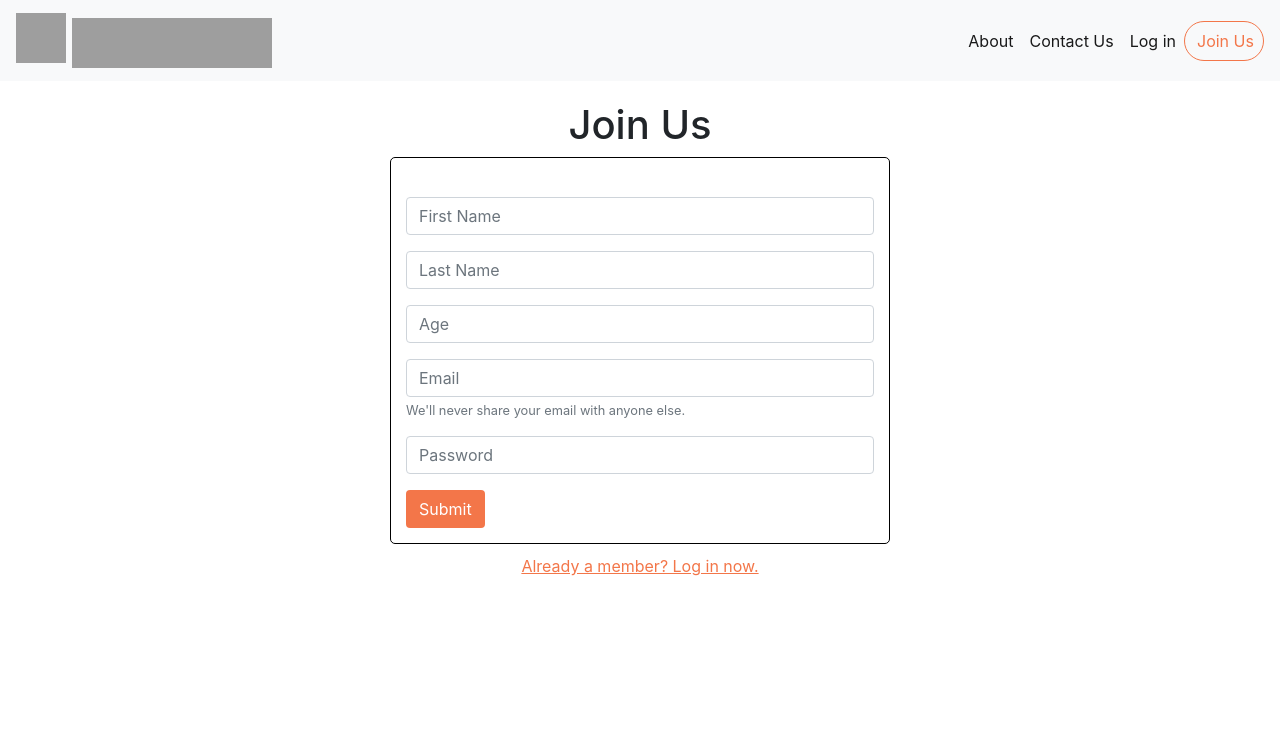
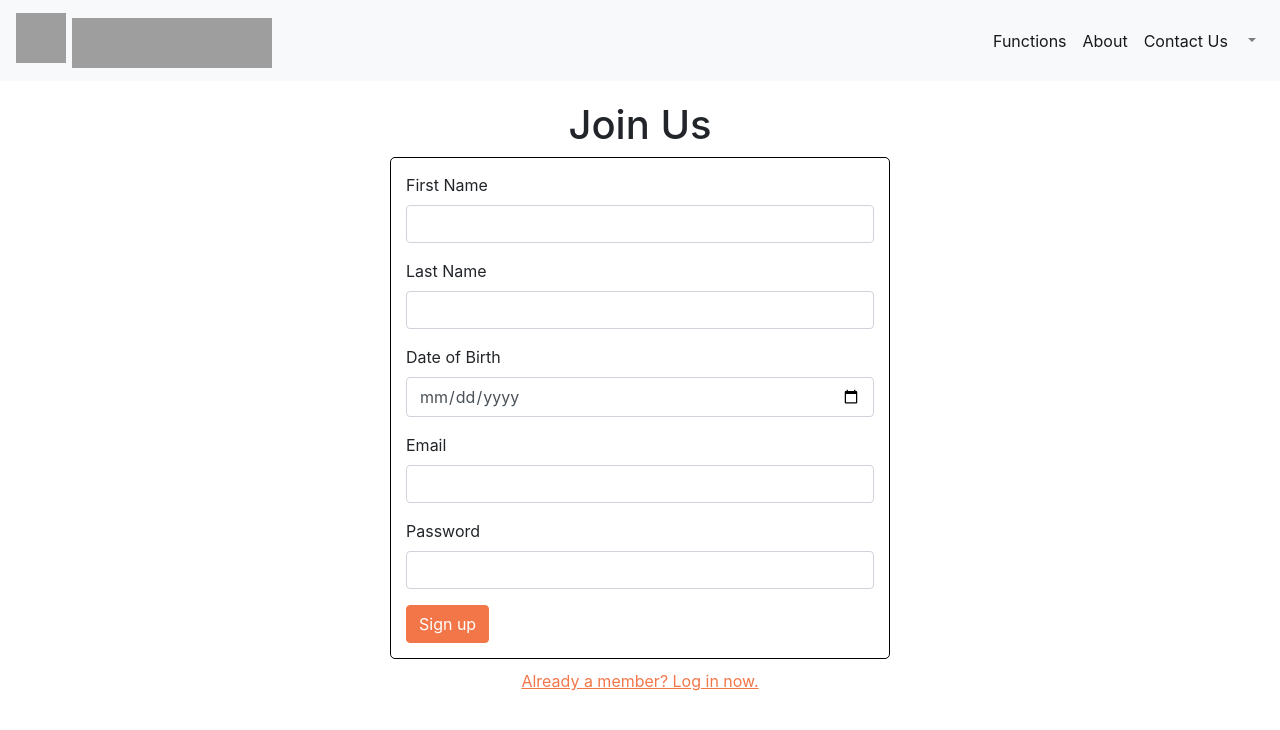
Before and after one commit to AmrMahmoud96/Project-Green, a Flask app: page /joinus in a window 1280 px wide. Shown: the top 730 px of the page. Run offline with Flask 2, Linux system fonts and the light colour scheme; some libraries are stand-ins or nearby versions; grey boxes are pictures that could not be loaded.

Commit message:
basic login/logout functionality as well as user creation
need to implement forgot password, and proper redirection.

```diff
--- a/initial project/forms.py
+++ b/initial project/forms.py
@@ -1,5 +1,8 @@
-from wtforms import  TextField, TextAreaField, SubmitField, validators, ValidationError
+from wtforms import  TextField, TextAreaField, SubmitField, validators, ValidationError, PasswordField
+from wtforms.fields.html5 import DateField
 from flask_wtf import FlaskForm
+from datetime import datetime,date
+from dateutil.relativedelta import relativedelta
 
 class ContactForm(FlaskForm):
   name = TextField("Name",[validators.DataRequired("Please enter your name.")])
@@ -7,3 +10,13 @@
   subject = TextField("Subject",[validators.DataRequired("Please enter a subject line.")])
   message = TextAreaField("Message",[validators.DataRequired("Please enter a message.")])
   submit = SubmitField("Submit")
+
+class RegisterForm(FlaskForm):
+  firstName = TextField("First Name",[validators.DataRequired("Please enter your name.")])
+  lastName= TextField("Last Name",[validators.DataRequired("Please enter your name.")])
+  dob = DateField("Date of Birth", format='%Y-%m-%d')
+  email = TextField("Email",[validators.DataRequired("Please enter your Email."),validators.Email("Please enter a valid email.")])
+  password = PasswordField("Password",[ validators.Regexp('^\w+$', message="Password must contain only letters, numbers, or underscore"),
+        validators.Length(min=8, max=25, message="Password must be betwen 8 & 25 characters"),
+        validators.DataRequired("Please enter a password.")] )
+  submit = SubmitField("Sign up")
--- a/initial project/templates/base.html
+++ b/initial project/templates/base.html
@@ -22,6 +22,17 @@
       .basecolortext{
         color:#F37649;
       }
+      /* Message flashing */
+      .flash {
+          background-color: #FBB0B0;
+          padding: 10px;
+          width: auto;
+        }
+        .btn-primary{
+          border-color:#F37649 !important;
+          background-color: #F37649 !important;
+          color:white !important;
+        }
       .joinbtn{
         width:80px;
         height:40px;
@@ -56,7 +67,7 @@
         <button class="navbar-toggler" type="button" data-toggle="collapse" data-target="#navbarNavAltMarkup" aria-controls="navbarNavAltMarkup" aria-expanded="false" aria-label="Toggle navigation">
           <span class="navbar-toggler-icon"></span>
         </button>
-            {% if values != None %}
+            {% if session['logged_in'] == None %}
             <div class="collapse navbar-collapse" id="navbarNavAltMarkup">
                 <div class="navbar-nav ml-auto center">
                   <a class="nav-item navbar-text nav-link active" href={{url_for('about')}}>About<span class="sr-only">(current)</span></a>
@@ -69,15 +80,15 @@
             <div class="collapse navbar-collapse" id="navbarNavAltMarkup">
                 <div class="navbar-nav ml-auto center">
                   <a class="nav-item navbar-text nav-link active" href="#">Functions<span class="sr-only">(current)</span></a>
-                  <a class="nav-item navbar-text  nav-link" href="{{url_for('about')}}">About</a>
-                  <a class="nav-item navbar-text  nav-link" href="{{url_for('contactus')}}">Contact Us</a>
+                  <a class="nav-item navbar-text  nav-link active" href="{{url_for('about')}}">About</a>
+                  <a class="nav-item navbar-text  nav-link active" href="{{url_for('contactus')}}">Contact Us</a>
                   <li class="nav-item dropdown">
                       <a class="nav-link navbar-text dropdown-toggle" href="#" id="navbarDropdownMenuLink" data-toggle="dropdown" aria-haspopup="true" aria-expanded="false">
-                        Amr Mahmoud
+                        {{session['name']}}
                       </a>
                       <div class="dropdown-menu" aria-labelledby="navbarDropdownMenuLink">
                         <a class="dropdown-item" href="#">View Profile</a>
-                        <a class="dropdown-item" href="#">Sign Out</a>
+                        <a class="dropdown-item" href={{url_for('logout')}}>Sign Out</a>
                       </div>
                   </li>
                 </div>
--- a/initial project/templates/joinus.html
+++ b/initial project/templates/joinus.html
@@ -1,34 +1,14 @@
 {% extends 'base.html' %}
+{% import "bootstrap/wtf.html" as wtf %}
 {% block container %}
 <html>
 
         <body>
               <h1 class="center title">Join Us</h1>
           <div class="container login-container">
-            <br>
-            <form>
-                <div class="form-group">
-                    <input type="text" class="form-control" id="inputFirstName" placeholder="First Name">
-                </div>
-                <div class="form-group">
-                        <input type="text" class="form-control" id="inputLastName" placeholder="Last Name">
-                    </div>
-                    <div class="form-group">
-                            <input type="number" class="form-control" id="inputAge" placeholder="Age">
-                        </div>
-                  <div class="form-group">
-                    <input type="email" class="form-control" id="exampleInputEmail1" aria-describedby="emailHelp" placeholder="Email">
-                    <small id="emailHelp" class="form-text text-muted">We'll never share your email with anyone else.</small>
-                  </div>
-                  <div class="form-group">
-                    <input type="password" class="form-control" id="exampleInputPassword1" placeholder="Password">
-                  </div>
-                  <button type="submit" class="btn basecolorbtn">Submit</button>
-                </form>
-            {% if error %}
-              <p class="error"><strong>Error:</strong> {{ error }}
-            {% endif %}
-          </div>
+              {%if existing %}<p class="flash">That user already exists.</p>{% endif %}
+            {{wtf.quick_form(form,button_map={'submit':"primary"})}}
+        </div>
           <div class="center join-link">
           <a href={{url_for('login')}}><u class="basecolortext">Already a member? Log in now.</u></a>
         </div>
--- a/initial project/test.py
+++ b/initial project/test.py
@@ -1,9 +1,17 @@
-from flask import Flask, render_template, url_for,request, flash
-from forms import ContactForm
+from flask import Flask, render_template, url_for,request, flash, session,redirect
+from forms import ContactForm, RegisterForm
 from flask_mail import Mail,Message
 from flask_bootstrap import Bootstrap
+from flask_pymongo import PyMongo
+from werkzeug.security import generate_password_hash, check_password_hash
 
 app = Flask(__name__)
+
+app.config['MONGO_DBNAME'] = 'alphadb'
+app.config['MONGO_URI'] = 'mongodb://localhost:27017/myDB'
+
+mongo = PyMongo(app)
+
 Bootstrap(app)
 
 app.secret_key = 'this@is!the~secret-Code1221'
@@ -23,8 +31,16 @@
 
 @app.route("/about")
 def about():
+    print(session)
     return render_template("about.html")
-@app.route("/contactus",methods=['GET', 'POST'])
+
+@app.route('/logout')
+def logout():
+    session['name'] = None
+    session['logged_in'] = None
+    return redirect(url_for('about'))
+
+@app.route("/contactus", methods=['GET', 'POST'])
 def contactus():
     form = ContactForm()
     if request.method == 'POST':
@@ -43,13 +59,36 @@
         return render_template('contactus.html', form=form)
 
 
-@app.route("/login")
+@app.route("/login", methods=['GET', 'POST'])
 def login():
+    if request.method == 'POST':
+        users = mongo.db.users
+        login_user = users.find_one({'email' : request.form['email']})
+
+        if login_user:
+            if check_password_hash(login_user['password'], request.form['password']):
+                session['name'] = login_user['firstName'] + ' '+ login_user['lastName']
+                session['logged_in']= True
+                return redirect(url_for('about'))
+        return render_template("login.html", error="Invalid Email/Password.")
     return render_template("login.html")
 
-@app.route("/joinus")
+@app.route("/joinus", methods=['GET', 'POST'])
 def joinus():
-    return render_template("joinus.html")
+    form = RegisterForm()
+    if request.method == 'POST':
+        if form.validate_on_submit():
+            users = mongo.db.users
+            existing_user = users.find_one({'email' : request.form['email']})
+            if existing_user is None:
+                hashpass = generate_password_hash(form.password.data, method='sha256')
+                users.insert({'firstName' : request.form['firstName'].capitalize(),'lastName' : request.form['lastName'].capitalize(),'dob' : request.form['dob'],'email' : request.form['email'], 'password' : hashpass})
+                session['name'] = request.form['firstName'] + ' '+ request.form['lastName']
+                session['logged_in'] = True
+                return redirect(url_for('about'))
+            return render_template("joinus.html",form=form,existing=True)
+        return render_template("joinus.html",form=form)
+    return render_template("joinus.html",form=form)
 
 @app.route("/forgotpass")
 def forgotpass():
```
Also changed, not shown: initial project/templates/contactus.html (+0 -12 lines), initial project/templates/login.html (+9 -8 lines), 3 other files.
